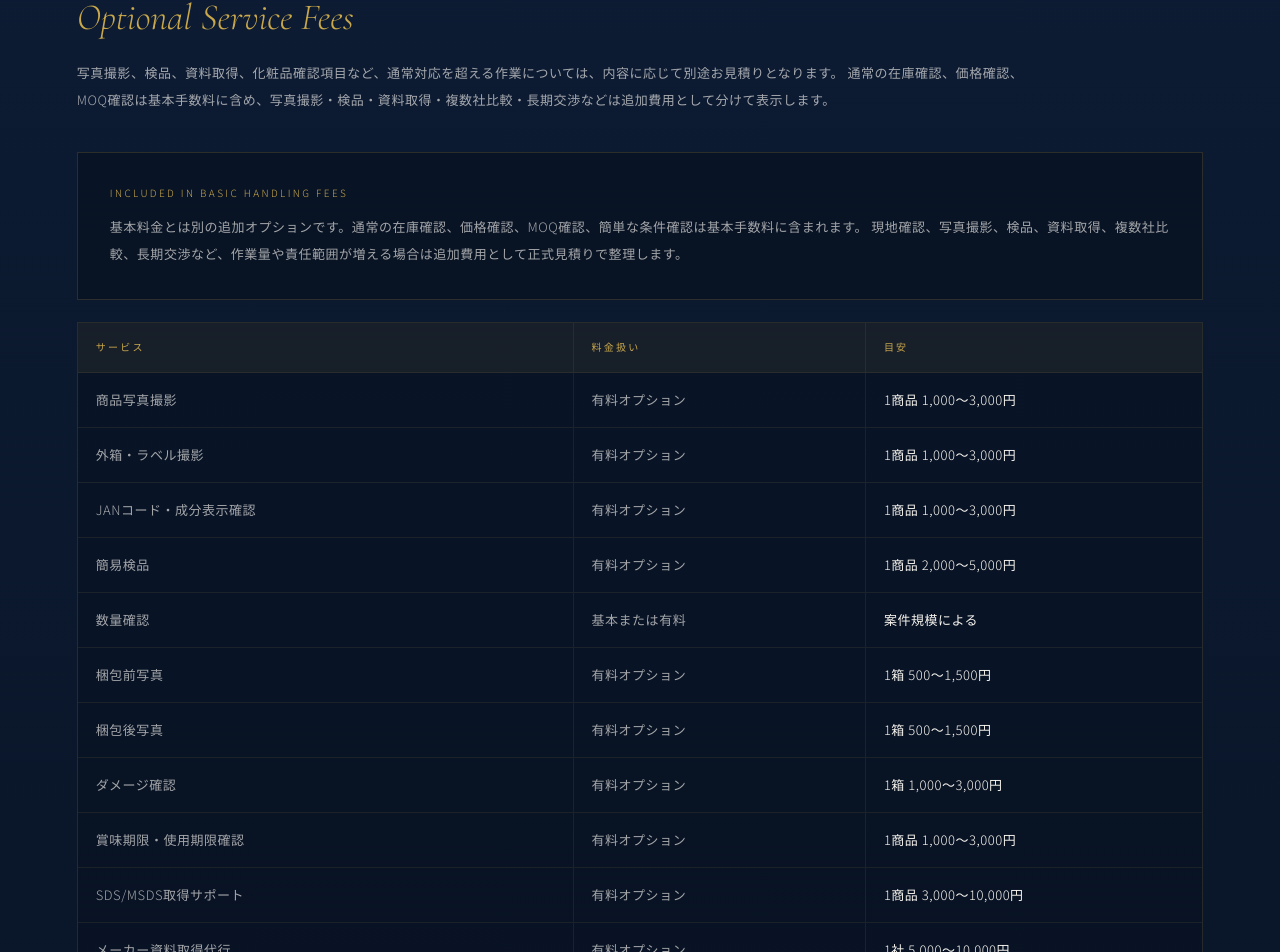
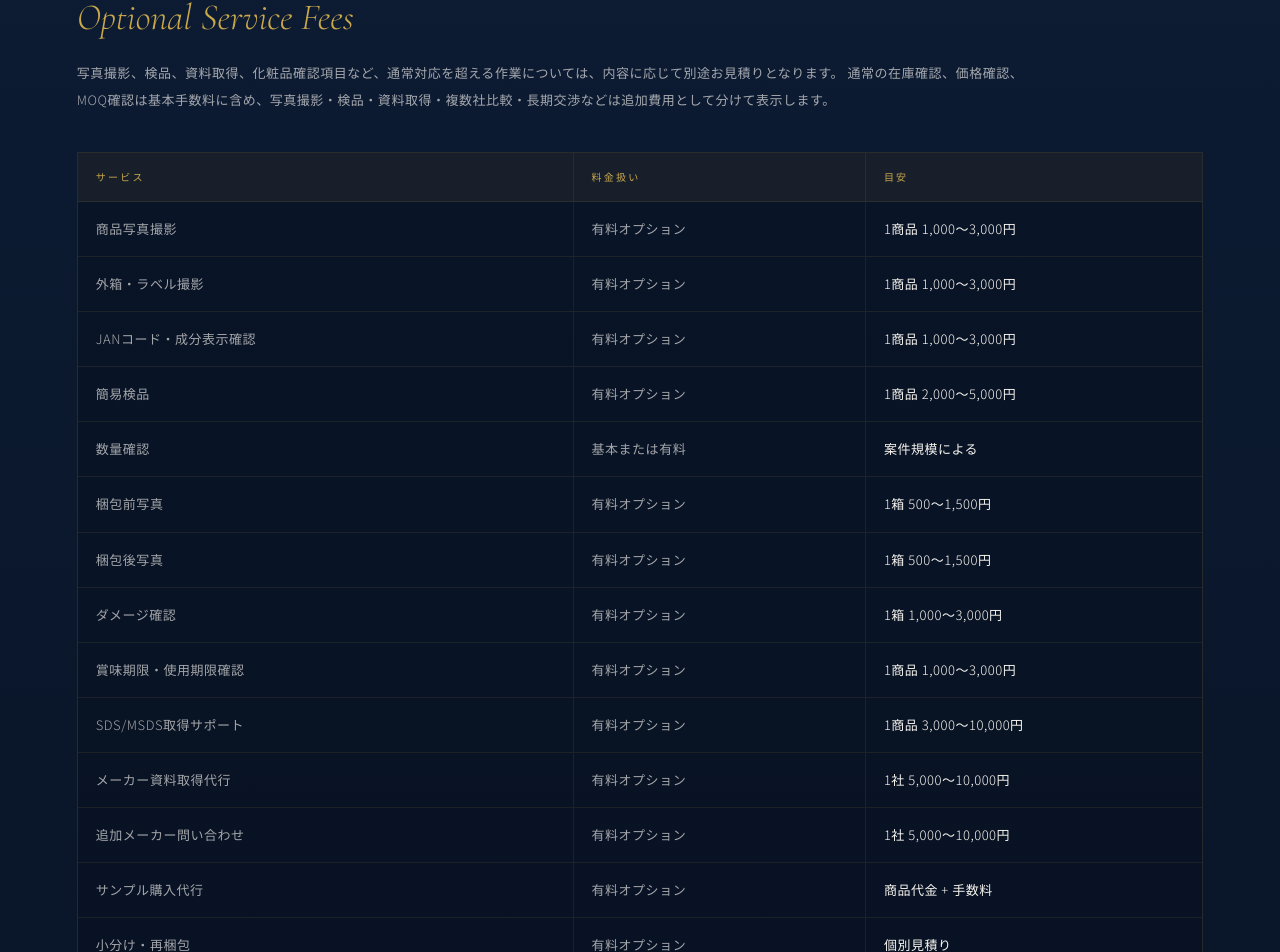
Before and after one commit to JUSTHEN-YUUKI/YUKIMICHI-ChatGpt-NEW-HP, a Next.js app: page /pricing in a window 1280 px wide. Shown: the part 2067-3019 px from the top of the page. Built offline with nearby package versions, Linux system fonts and the light colour scheme.

Commit message:
Remove optional service included box

```diff
--- a/app/pricing/page.tsx
+++ b/app/pricing/page.tsx
@@ -203,14 +203,6 @@ export default function PricingPage() {
           <p>
             写真撮影、検品、資料取得、化粧品確認項目など、通常対応を超える作業については、内容に応じて別途お見積りとなります。
             通常の在庫確認、価格確認、MOQ確認は基本手数料に含め、写真撮影・検品・資料取得・複数社比較・長期交渉などは追加費用として分けて表示します。
-          </p>
-        </div>
-
-        <div className="optional-included-box">
-          <span>Included in Basic Handling Fees</span>
-          <p>
-            基本料金とは別の追加オプションです。通常の在庫確認、価格確認、MOQ確認、簡単な条件確認は基本手数料に含まれます。
-            現地確認、写真撮影、検品、資料取得、複数社比較、長期交渉など、作業量や責任範囲が増える場合は追加費用として正式見積りで整理します。
           </p>
         </div>
 
@@ -435,7 +427,6 @@ export default function PricingPage() {
           margin: 0;
         }
 
-        .optional-included-box,
         .optional-service-copy,
         .optional-service-notes {
           border: 1px solid rgba(201,168,76,0.18);
@@ -444,7 +435,6 @@ export default function PricingPage() {
           padding: clamp(22px, 3vw, 32px);
         }
 
-        .optional-included-box span,
         .optional-service-notes span {
           color: var(--gold);
           display: block;
```
